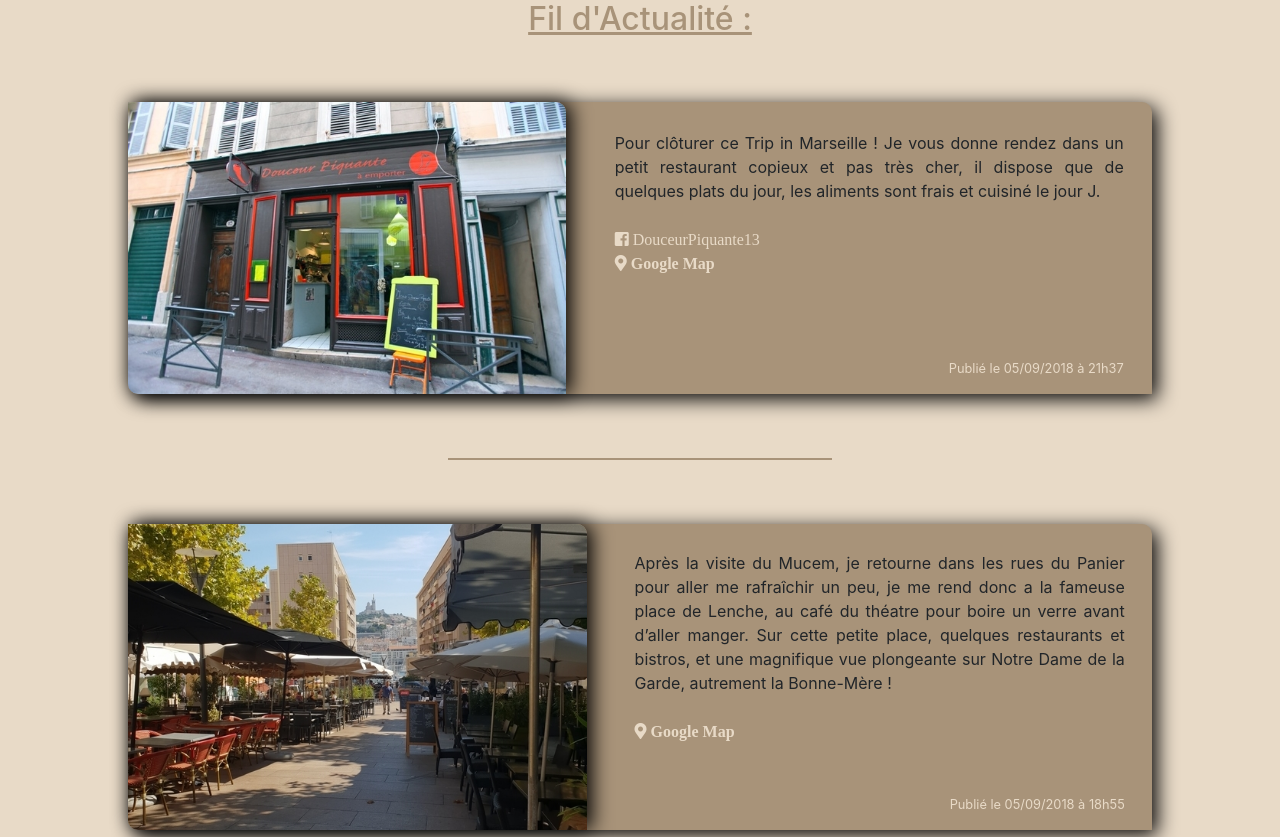
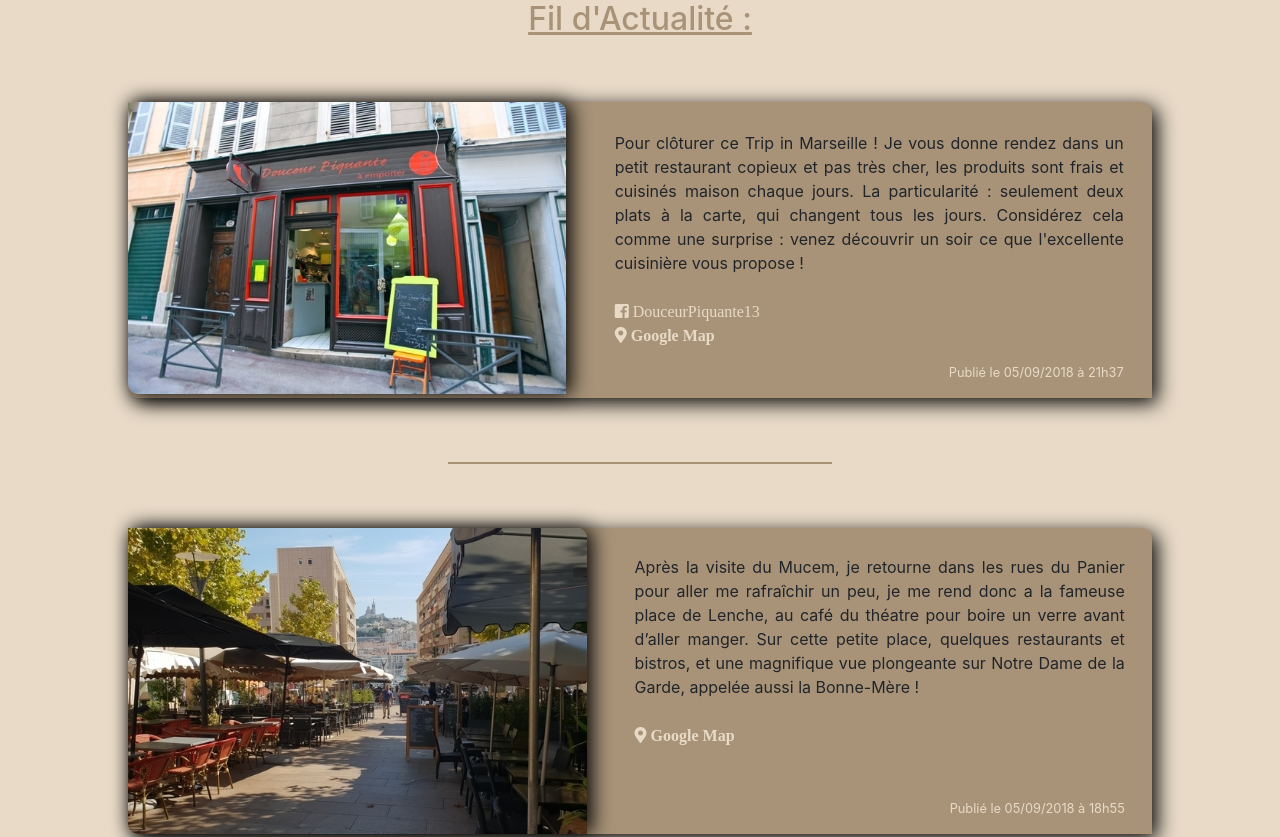
Before and after one commit to Maxime-Pochet/projet_1, a plain HTML site: page index.html in a window 1280 px wide. Shown: the top 837 px of the page. Drawn offline with nearby package versions, Linux system fonts and the light colour scheme; files whose address does not match are found by name.

Commit message:
Add text and modifications

```diff
--- a/index.html
+++ b/index.html
@@ -341,9 +341,12 @@
                 <div class="boxtext">
 
                     <p class="textarticle">Pour clôturer ce Trip in Marseille !
-                    Je vous donne rendez dans un petit restaurant copieux et
-                    pas très cher, il dispose que de quelques plats du jour,
-                    les aliments sont frais et cuisiné le jour J. <br />
+                     Je vous donne rendez dans un petit restaurant copieux et
+                     pas très cher, les produits sont frais et cuisinés maison
+                     chaque jours. La particularité : seulement deux plats à la
+                     carte, qui changent tous les jours. Considérez cela comme
+                     une surprise : venez découvrir un soir ce que l'excellente
+                     cuisinière vous propose !  <br />
                     <br />
                     <a href="https://www.facebook.com/douceurpiquante13/">
                     <i class="fab fa-facebook-square">  DouceurPiquante13</i></a><br />
@@ -371,7 +374,7 @@
                     café du théatre pour boire un verre avant d’aller manger.
                     Sur cette petite place, quelques restaurants et bistros,
                     et une magnifique vue plongeante sur Notre Dame de la Garde,
-                    autrement la Bonne-Mère !<br />
+                    appelée aussi la Bonne-Mère !<br />
                     <br />
                     <a href="https://www.google.fr/maps/place/Les+Delices+Du+Panier/@43.298975,5.3679882,17.75z/data=!4m5!3m4!1s0x0:0xa28ad933534a3c0c!8m2!3d43.2993062!4d5.3678761">
                     <i class="fas fa-map-marker-alt">  Google Map</i></a></p>
@@ -652,6 +655,5 @@
     <script src="https://code.jquery.com/jquery-3.3.1.slim.min.js" integrity="sha384-q8i/X+965DzO0rT7abK41JStQIAqVgRVzpbzo5smXKp4YfRvH+8abtTE1Pi6jizo" crossorigin="anonymous"></script>
     <script src="https://cdnjs.cloudflare.com/ajax/libs/popper.js/1.14.3/umd/popper.min.js" integrity="sha384-ZMP7rVo3mIykV+2+9J3UJ46jBk0WLaUAdn689aCwoqbBJiSnjAK/l8WvCWPIPm49" crossorigin="anonymous"></script>
     <script src="https://stackpath.bootstrapcdn.com/bootstrap/4.1.3/js/bootstrap.min.js" integrity="sha384-ChfqqxuZUCnJSK3+MXmPNIyE6ZbWh2IMqE241rYiqJxyMiZ6OW/JmZQ5stwEULTy" crossorigin="anonymous"></script>
-    <script src="main.js"></script>
 </body>
 </html>
```
